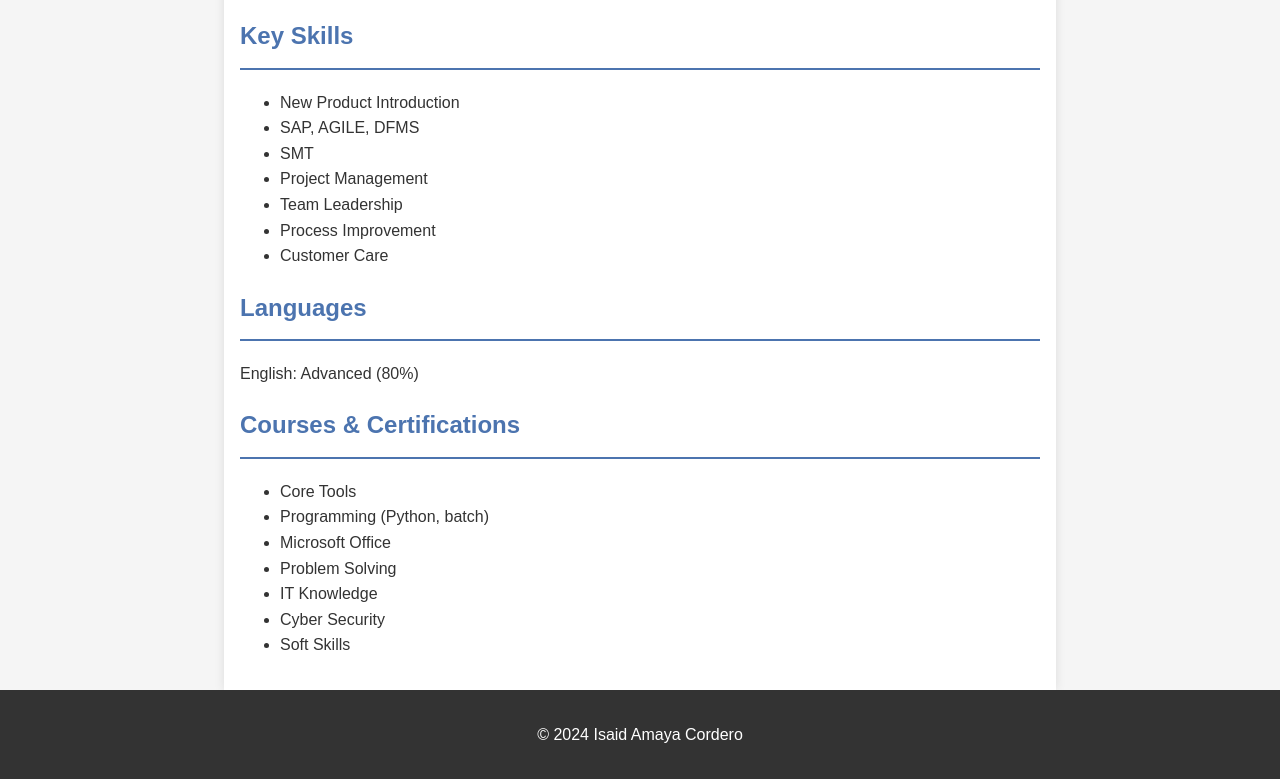
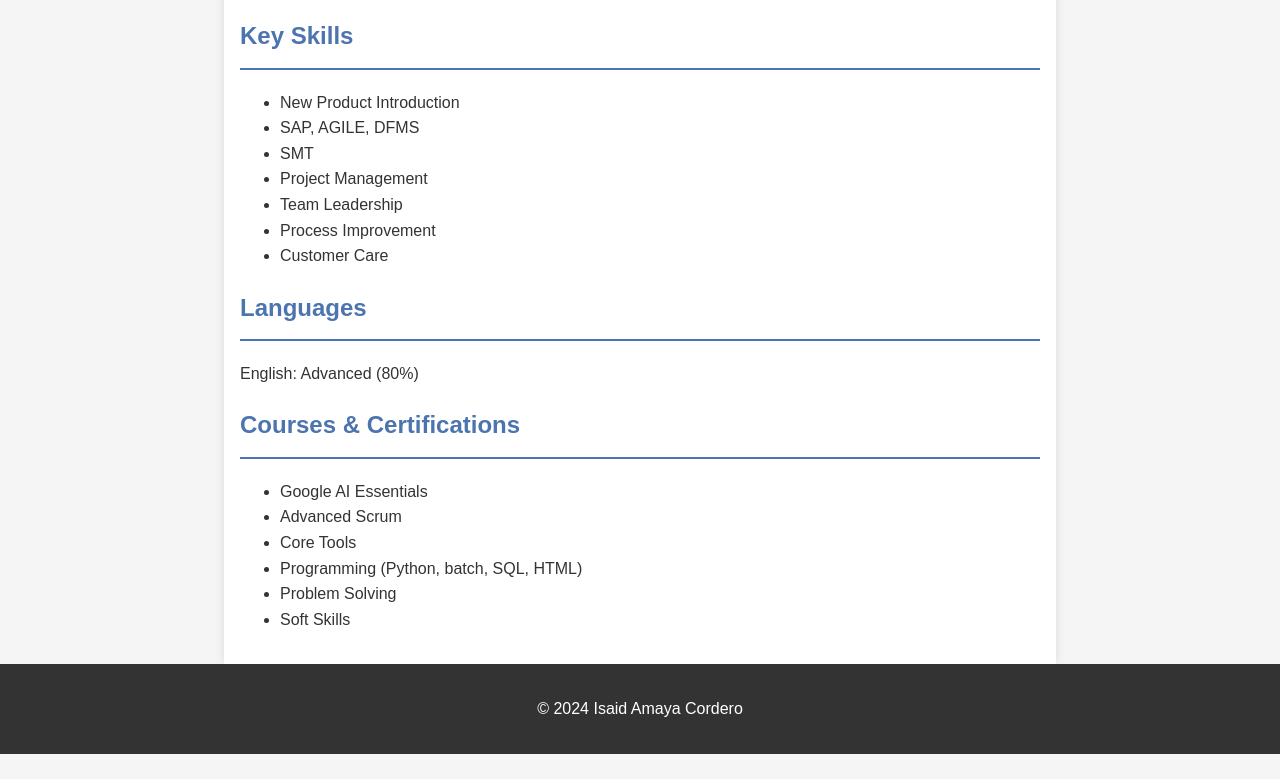
Before and after one commit to RiderDeck-8/cv, a plain HTML site: page index.html in a window 1280 px wide. Shown: the part 1605-2384 px from the top of the page. After the commit the page ends 2359 px from the top, so only its background shows below. Drawn offline with Linux system fonts and the light colour scheme.

Commit message:
Update index.html
Update Certifications

```diff
--- a/index.html
+++ b/index.html
@@ -103,12 +103,11 @@
         <section id="certifications">
             <h2>Courses & Certifications</h2>
             <ul>
+                <li>Google AI Essentials</li>
+                <li>Advanced Scrum</li>
                 <li>Core Tools</li>
-                <li>Programming (Python, batch)</li>
-                <li>Microsoft Office</li>
+                <li>Programming (Python, batch, SQL, HTML)</li>
                 <li>Problem Solving</li>
-                <li>IT Knowledge</li>
-                <li>Cyber Security</li>
                 <li>Soft Skills</li>
             </ul>
         </section>
```
